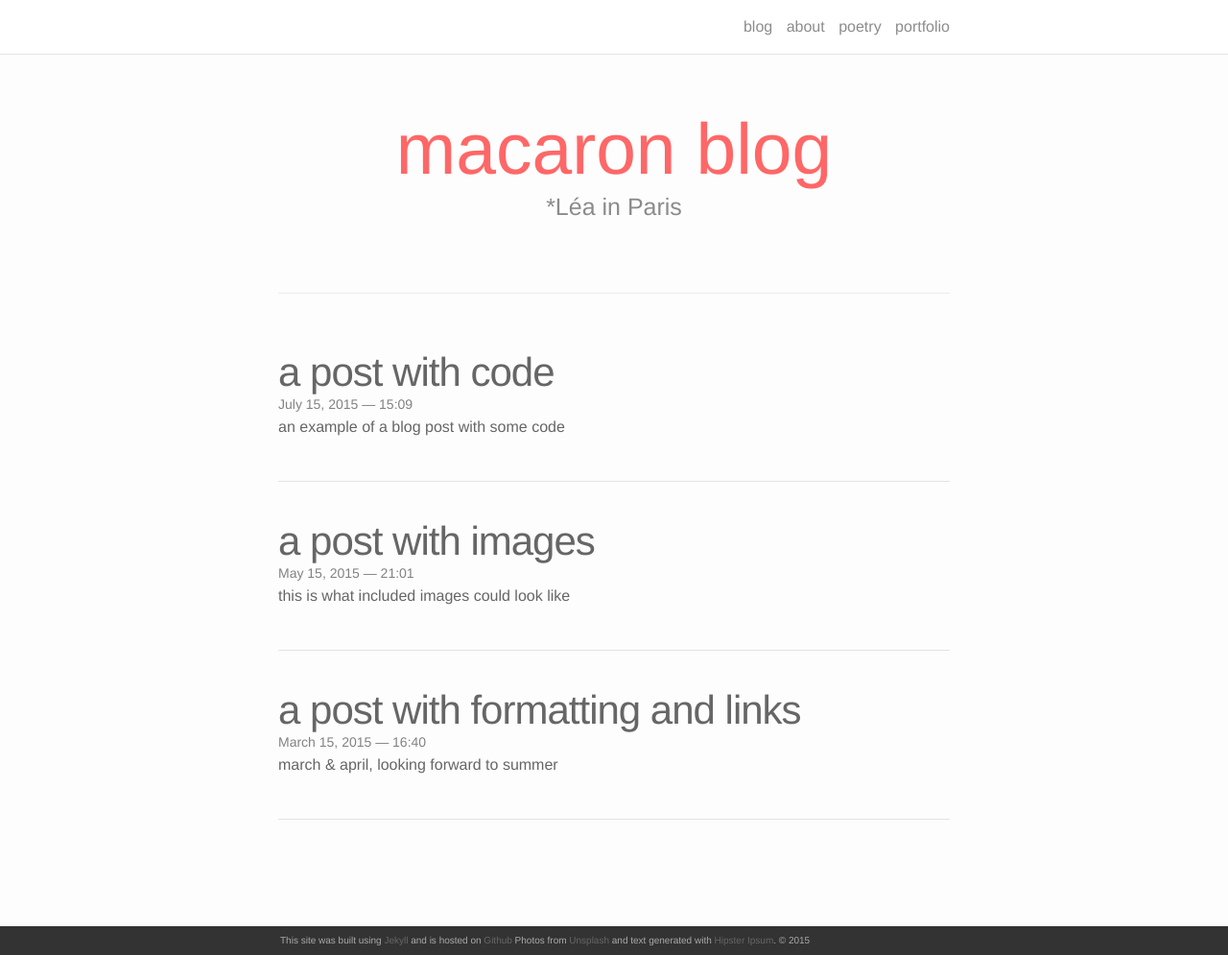
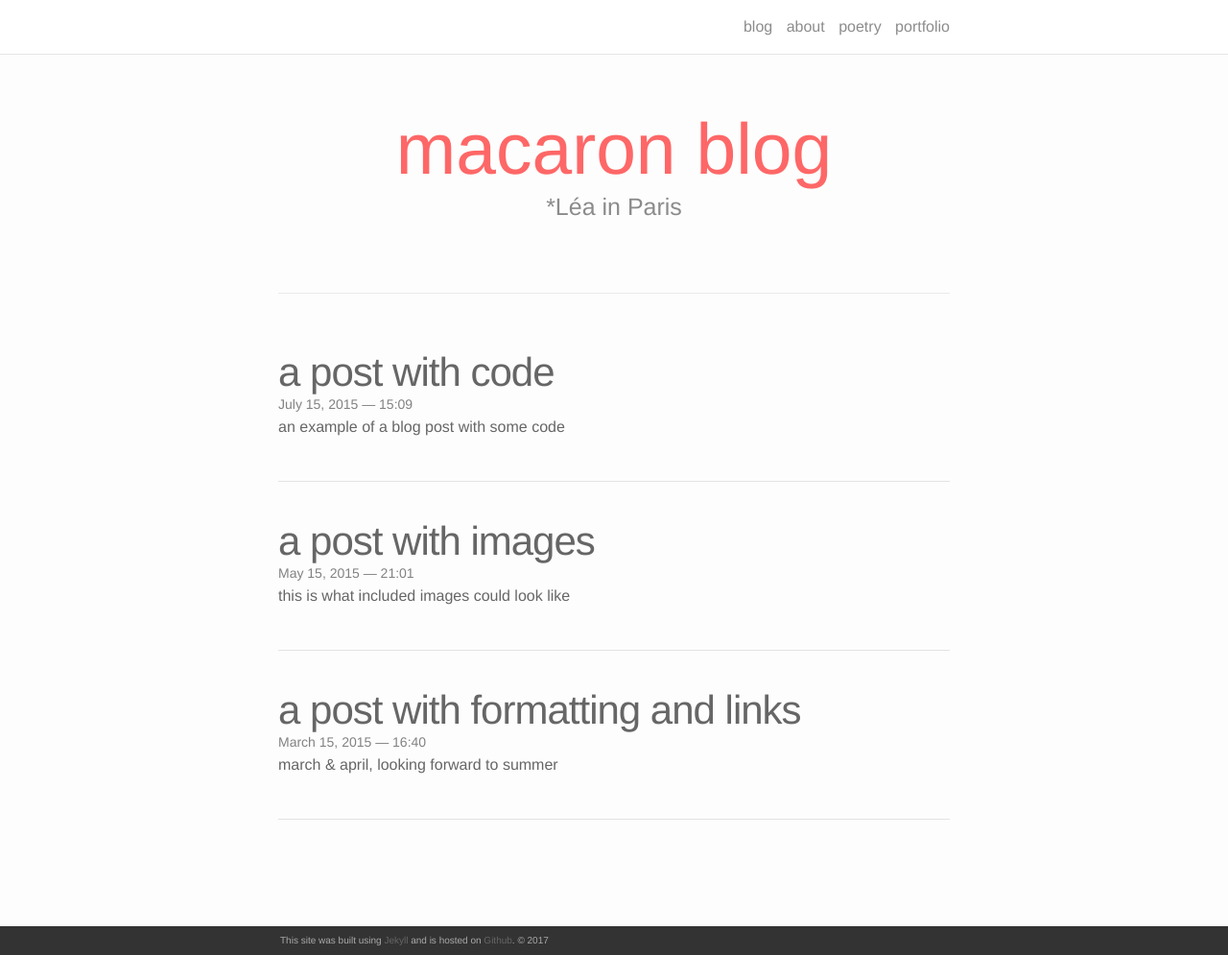
Before and after one commit to earlgreymacaron/earlgreymacaron-oldsitedraft, a Jekyll site: the page built from index.html, in a window 1280 px wide and 995 px high. Shown: the whole window at 96% size. Built offline with Jekyll 4.4.1, drawn with Linux system fonts in a browser that asks for light colours; nearby versions of some CDN libraries; the list of posts is cut into pages by our own code.

Commit message:
Update footer.html

```diff
--- a/_includes/footer.html
+++ b/_includes/footer.html
@@ -1,7 +1,7 @@
 <footer class="site-footer">
 
   <div class="wrapper">
-  	<p>This site was built using <a href="http://jekyllrb.com" target="_blank">Jekyll</a> and is hosted on <a href="https://github.com" target="_blank">Github</a> Photos from <a href="https://unsplash.com" target="_blank">Unsplash</a> and text generated with <a href="http://hipsum.co" target="_blank">Hipster Ipsum</a>. &#169; 2015</p>
+  	<p>This site was built using <a href="http://jekyllrb.com" target="_blank">Jekyll</a> and is hosted on <a href="https://github.com" target="_blank">Github</a>. &#169; 2017</p>
   </div>
 
 </footer>
```
